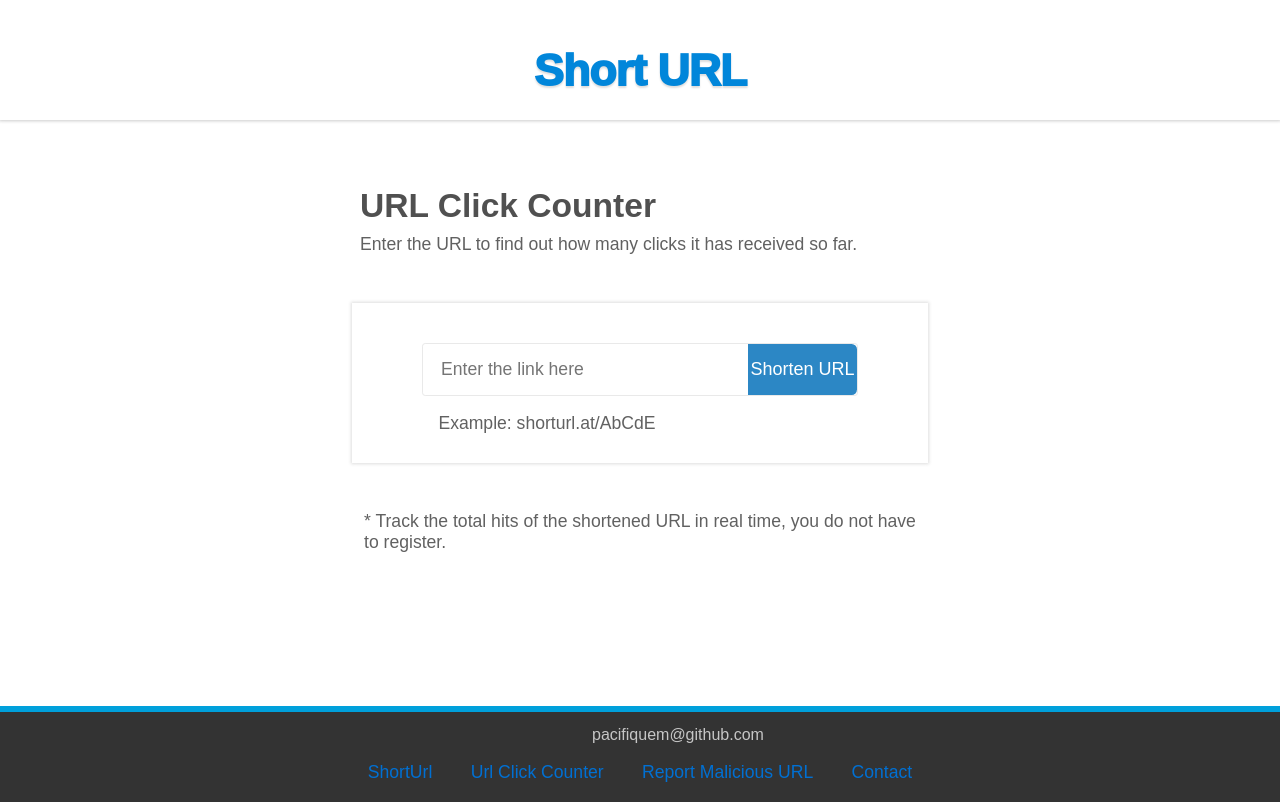
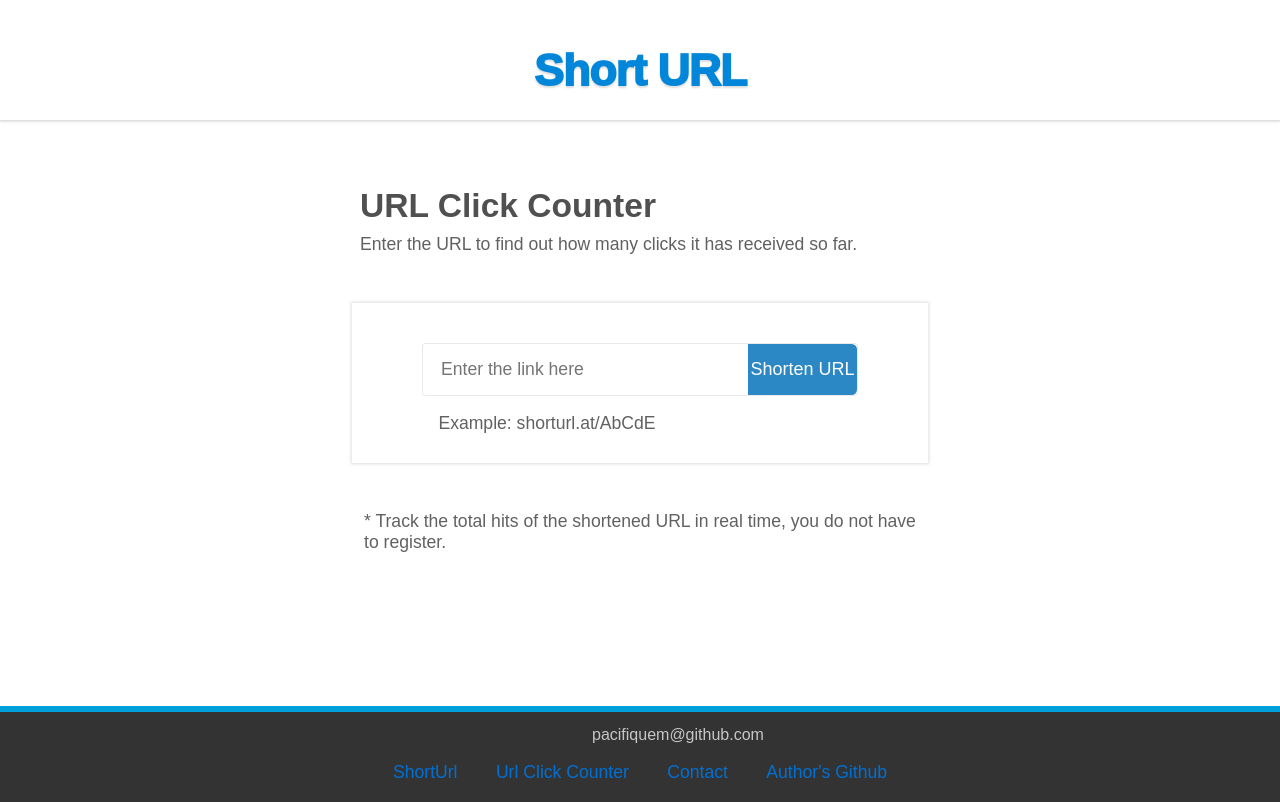
Before and after one commit to pacifiquem/url_shortner, a React (Create React App) app in the folder client/: page /urlcounter in a window 1280 px wide. Built offline with nearby package versions, Linux system fonts and the light colour scheme.

Commit message:
modified helpful-links

```diff
--- a/client/src/component/clickCounterFooter.tsx
+++ b/client/src/component/clickCounterFooter.tsx
@@ -12,8 +12,8 @@ const ClickCounterFooter:React.FC = () => {
                 <div className='helpful-links'>
                     <a href="https://atshorturl.vercel.app">ShortUrl</a>
                     <a href="https://shorturl.vercel.app/">Url Click Counter</a>
-                    <a href="https://shorturl.vercel.app/report-marcious-url">Report Malicious URL</a>
                     <a href='https://shorturl.vercel.app/contact'>Contact</a>
+                    <a href="https://github.com/pacifiquem">Author's Github</a>
                 </div>
             </div>
         </>
```
